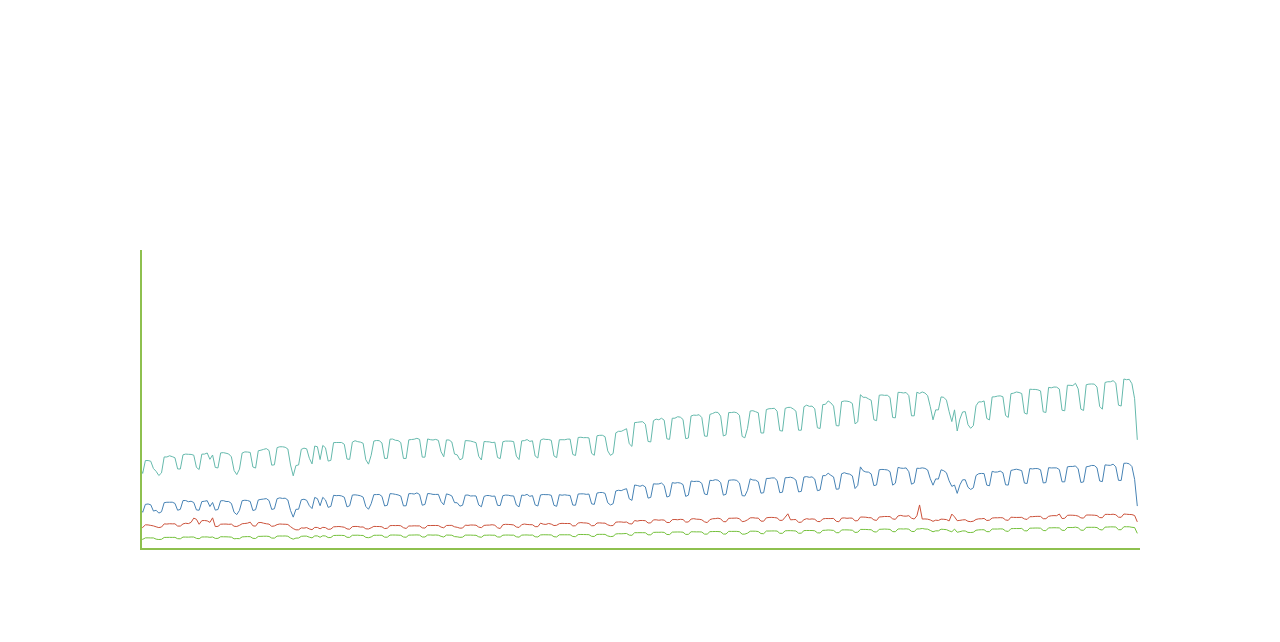
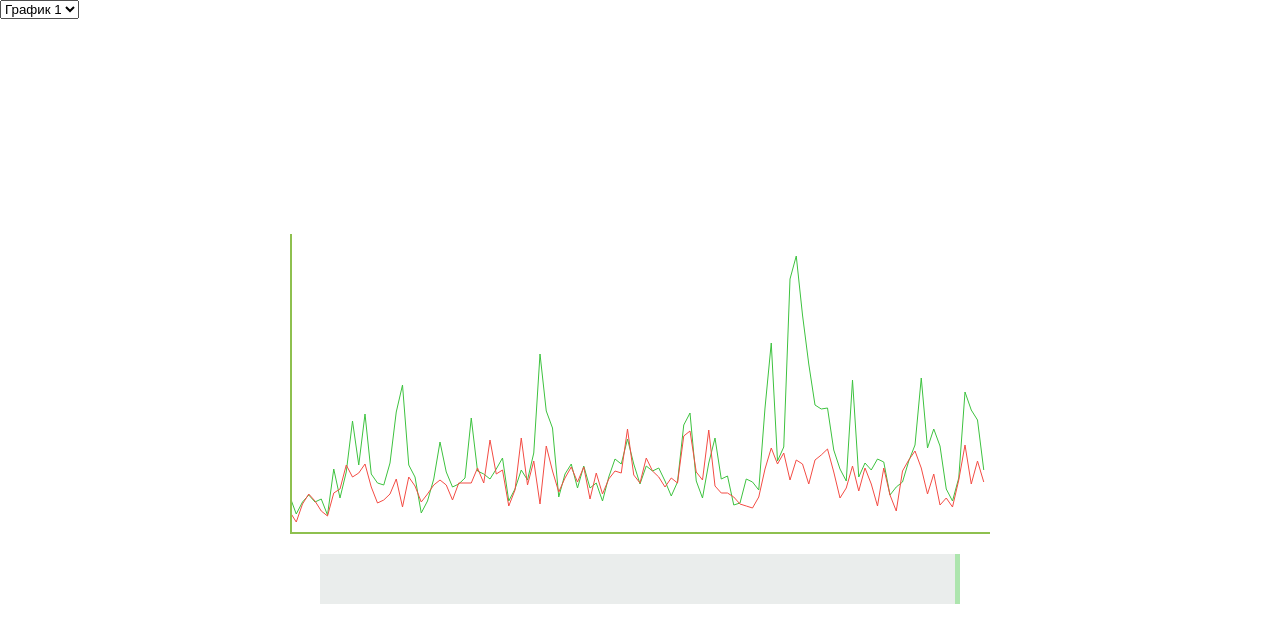
Before and after one commit to vue-chart/telegram-chart, a Vue app: page /#/ in a window 1280 px wide. Shown: the top 642 px of the page. Built offline with nearby package versions, Linux system fonts and the light colour scheme.

Commit message:
FEAT изменение ширины графика

```diff
--- a/src/components/ChartCanvas.vue
+++ b/src/components/ChartCanvas.vue
@@ -1,6 +1,8 @@
 <template>
   <div class="chart_wrapper">
     <canvas ref="canvas" width="700" height="400"></canvas>
+    <slot name="slider">
+    </slot>
   </div>
 </template>
 
@@ -14,31 +16,38 @@ export default {
     },
     width: {
       type: Number
+    },
+    chartNumber: {
+      type: Number
     }
   },
   data () {
     return {
       denomList: den,
-      canvas: ''
+      canvas: '',
+      data: this.dataJson[this.chartNumber]
     }
   },
   watch: {
     width (to, fr) {
       this.setWidth(to)
+      this.prepareData(this.canvas, this.data)
+    },
+    chartNumber (to, fr) {
+      this.data = this.dataJson[to]
+      this.prepareData(this.canvas, this.data)
     }
   },
   mounted () {
-    this.prepareData()
-    console.log(this.dataJson)
+    this.canvas = this.$refs.canvas
+
+    this.prepareData(this.canvas, this.data)
   },
   methods: {
-    prepareData () {
-      this.canvas = this.$refs.canvas
-      let c = this.canvas.getContext('2d')
-      let data = this.dataJson[4]
+    // Готовим данные
+    prepareData (canvas, data) {
+      let c = canvas.getContext('2d')
       let lines = []
-      let dataX = data.columns[0]
-      this.setWidth(dataX.length * 10)
       Object.keys(data.names).forEach(k => {
         let color = data.colors[k]
         let name = data.names[k]
@@ -47,12 +56,11 @@ export default {
         let denom = 1
         data.columns.forEach(c => {
           if (c[0] === k) {
-            c.splice(0, 1)
-            values = c
-            denom = this.denomList[c[0].toString().length] || 1
+            values = c.slice(1, c.lenght)
+            denom = this.denomList[values[0].toString().length] || 1
           }
         })
-        let stepX = this.canvas.width / values.length
+        let stepX = canvas.width / values.length
         lines.push({
           color: color,
           name: name,
@@ -64,11 +72,12 @@ export default {
       })
       this.setHeight(this.getMaxHeight(lines))
       lines.forEach(l => {
-        this.drawLine(this.canvas, l.values, l.color, l.stepX, l.denom)
+        this.drawLine(canvas, l.values, l.color, l.stepX, l.denom)
       })
-      this.drawX(this.canvas, c)
-      this.drawY(this.canvas, c)
+      this.drawX(canvas, c)
+      this.drawY(canvas, c)
     },
+    // Рисуем линии по координатам
     drawLine (canvas, values, color, stepX, denom) {
       let c = canvas.getContext('2d')
       let x = 0
@@ -84,6 +93,7 @@ export default {
       })
       c.stroke()
     },
+    // Рисуем ось X
     drawX (canvas, c) {
       c.beginPath()
       c.lineWidth = 4
@@ -92,6 +102,7 @@ export default {
       c.strokeStyle = '#8ec04f'
       c.stroke()
     },
+    // Рисуем ось Y
     drawY (canvas, c) {
       c.beginPath()
       c.lineWidth = 4
@@ -100,6 +111,7 @@ export default {
       c.strokeStyle = '#8ec04f'
       c.stroke()
     },
+    // Устанавливаем ширину для canvas
     setWidth (w) {
       if (w > 1000) {
         w = 1000
@@ -111,6 +123,7 @@ export default {
         this.canvas.width = w
       }
     },
+    // Устанавливаем высоту для canvas
     setHeight (h) {
       if (h > 700) {
         h = 700
@@ -122,6 +135,7 @@ export default {
         this.canvas.height = h
       }
     },
+    // Получаем максимальную координату по оси Y
     getMaxHeight (lines) {
       let maxs = []
       lines.forEach(l => {
@@ -140,5 +154,6 @@ export default {
   height inherit
   display flex
   justify-content center
+  flex-direction column
   align-items center
 </style>
--- a/src/views/Chart.vue
+++ b/src/views/Chart.vue
@@ -1,6 +1,17 @@
 <template>
   <div class="page_wrapper">
-    <chart-canvas :dataJson="dataJson"/>
+    <select v-model="chartNumber">
+      <option v-for="(item, index) in dataJson" :key="index" :value="index">График {{index + 1}}</option>
+    </select>
+    <chart-canvas :dataJson="dataJson" :width="width" :chartNumber="chartNumber">
+      <div slot="slider" class="slider">
+        <div class="size_wrap" ref="slider">
+          <!-- Сейчас доступно изменение ширины одним ползунком -->
+          <!-- <span class="left" @click="resize($event.target)"></span> -->
+          <span class="right" @mousedown="resize()"></span>
+        </div>
+      </div>
+    </chart-canvas>
   </div>
 </template>
 
@@ -13,8 +24,35 @@ export default {
       type: Array
     }
   },
-  created () {
-    // console.log(this.dataJson)
+  data () {
+    return {
+      width: 1000,
+      chartNumber: 0,
+      targetResize: ''
+    }
+  },
+  methods: {
+    // Изменение ширины
+    resize () {
+      document.addEventListener('mousemove', this.moveSlider)
+      document.addEventListener('mouseup', this.stopListen)
+    },
+    moveSlider (e) {
+      let el = this.targetResize
+      let elparent = el.parentElement
+      let mx = e.movementX
+      let w = el.clientWidth + mx
+      if (w > elparent.clientWidth) return
+      this.width = w
+      el.style.width = w + 'px'
+    },
+    stopListen () {
+      document.removeEventListener('mousemove', this.moveSlider)
+      document.removeEventListener('mouseup', this.stopListen)
+    }
+  },
+  mounted () {
+    this.targetResize = this.$refs.slider
   },
   components: {
     ChartCanvas
@@ -26,4 +64,24 @@ export default {
 .page_wrapper
   width inherit
   height inherit
+.slider
+  width 50%
+  height 50px
+  margin-top 20px
+  background-color #f5f8f9
+  .size_wrap
+    height 100%
+    position relative
+    background-color #c0c0bc36
+    span
+      display block
+      position absolute
+      width 5px
+      height inherit
+      background-color #ade5ae
+      cursor e-resize
+      &.right
+        right 0
+      &.left
+        left 0
 </style>
```
